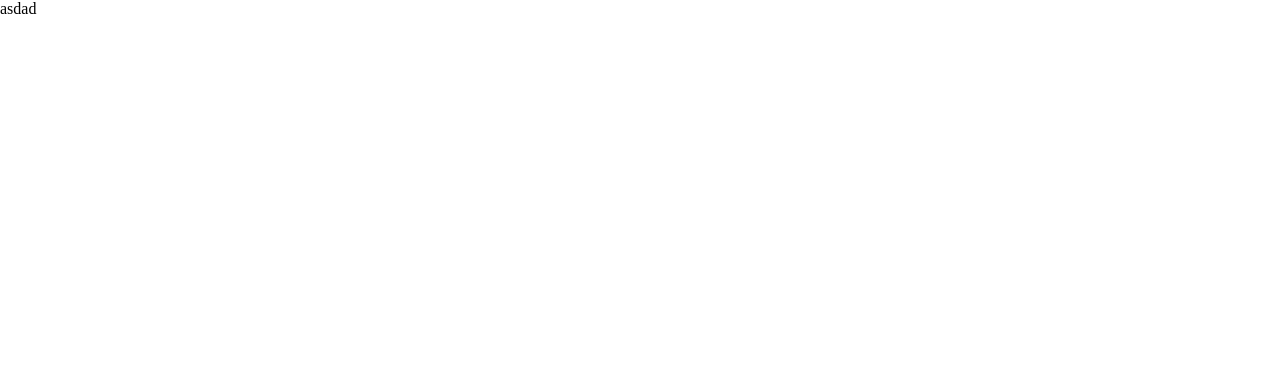
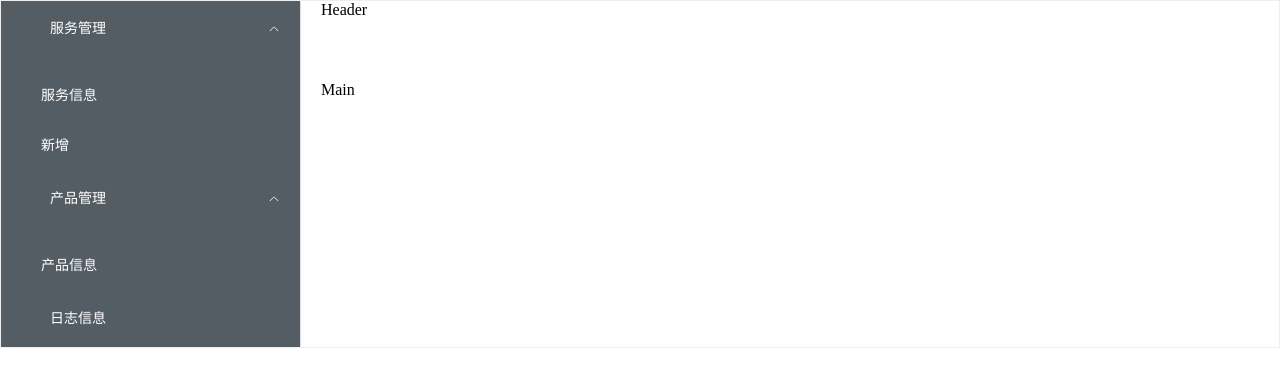
Before and after one commit to lesenelir/meta-management-vue3, a Vue app: page / in a window 1280 px wide. Before the commit this address had no page. Shown: the top 386 px of the page. Built offline with nearby package versions, Linux system fonts and the light colour scheme.

Commit message:
feature: complete el-aside

```diff
--- a/src/components/Test.vue
+++ b/src/components/Test.vue
@@ -1,10 +1,105 @@
 <template>
-asdad
+  <div class="common-layout">
+    <el-container style="border: 1px solid #eee">
+      <!--侧边栏-->
+      <el-aside width="300px">
+        <el-menu
+          :collapse="isMenuCollapse"
+          :default-openeds="['0', '1']"
+          class="el-menu-vertical-demo"
+          background-color="#545c64"
+          text-color="#fff"
+          active-text-color="#ffd04b"
+        >
+          <!-- 遍历生成父菜单选项 -->
+          <template v-for="menu in menus">
+            <!-- 有子菜单时，用el-sub-menu-->
+            <el-sub-menu v-if="menu.subMenus && menu.subMenus.length" :index="menu.index" :key="menu.index">
+              <!-- 父级菜单 -->
+              <template #title>
+                <el-icon>
+                  <component :is="menu.icon"></component>
+                </el-icon>
+                <span>{{ menu.text }}</span>
+              </template>
+              <!-- 遍历子菜单，用el-menu-item -->
+              <el-menu-item-group>
+                <el-menu-item v-for="subMenu in menu.subMenus" :key="subMenu.index" :index="subMenu.index">
+                  {{subMenu.text}}
+                </el-menu-item>
+              </el-menu-item-group>
+            </el-sub-menu>
+            <!-- 没子菜单时，用el-menu-item-->
+            <el-menu-item v-else :index="menu.index" :key="menu.index">
+              <template #title>
+                <el-icon>
+                  <component :is="menu.icon"></component>
+                </el-icon>
+                <span>{{ menu.text }}</span>
+              </template>
+            </el-menu-item>
+          </template>
+        </el-menu>
+      </el-aside>
+
+      <el-container>
+        <el-header>Header</el-header>
+        <el-main>
+          Main
+        </el-main>
+      </el-container>
+
+    </el-container>
+  </div>
 </template>
 
 <script>
+// import { Setting } from '@element-plus/icons-vue'
+
+import { ref } from 'vue'
+
 export default {
-  name: 'Test'
+  name: 'Test',
+  setup () {
+    const menus = [
+      {
+        text: '服务管理', // 父菜单名字
+        icon: 'setting', // 父菜单图标
+        subMenus: [{ text: '服务信息' }, { text: '新增' }] // 子菜单列表
+      },
+      {
+        text: '产品管理',
+        icon: 'menu',
+        subMenus: [{ text: '产品信息' }]
+      },
+      {
+        text: '日志信息',
+        icon: 'message'
+      }
+    ].map((x, i) => {
+      return {
+        ...x,
+        // 子菜单就拼接${父菜单index}-${子菜单index}
+        subMenus: (x.subMenus || []).map((y, j) => {
+          return { ...y, index: `${i}-${j}` }
+        }),
+        // 父菜单就把 index 加上好了
+        index: `${i}`
+      }
+    })
+
+    const item = {
+      date: '2016-05-02',
+      name: 'Tom',
+      address: 'No. 189, Grove St, Los Angeles'
+    }
+    const tableData = ref(Array.from({ length: 20 }).fill(item))
+    return {
+      item,
+      tableData,
+      menus
+    }
+  }
 }
 </script>
 
```
